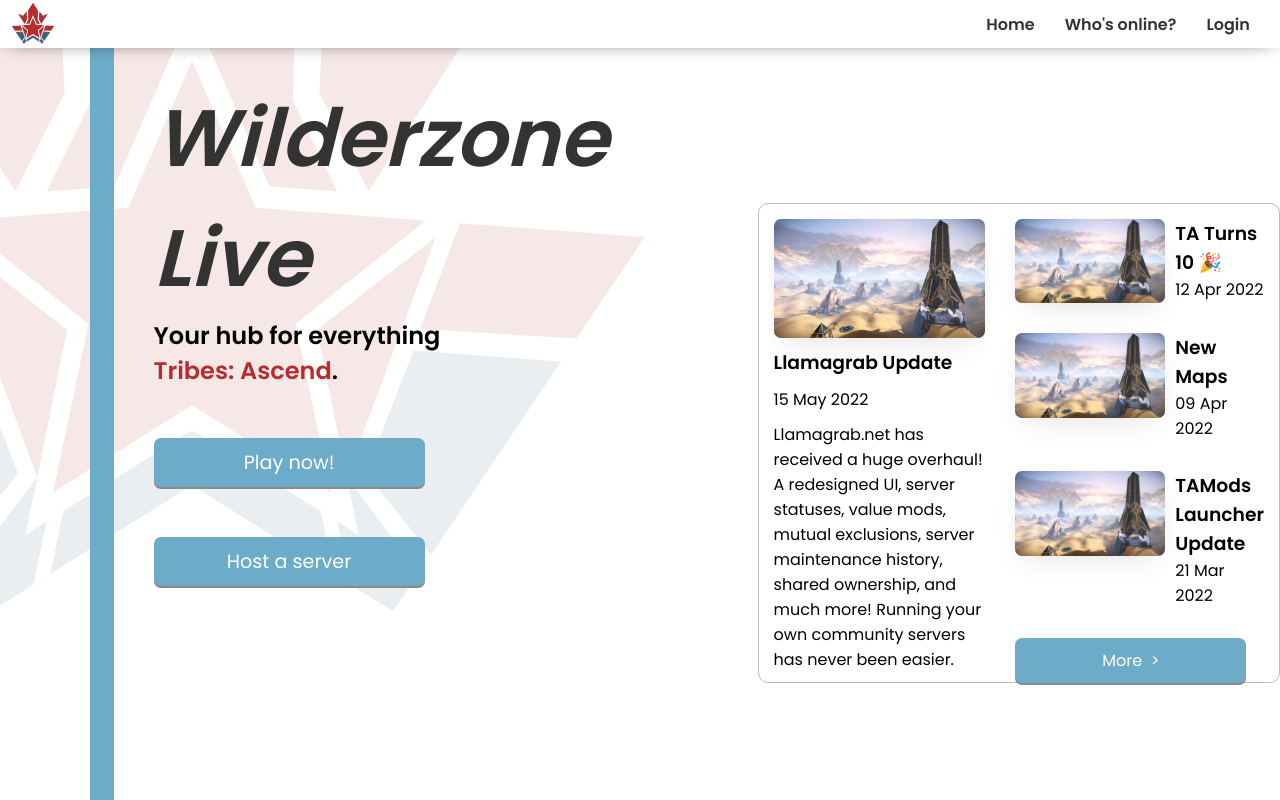
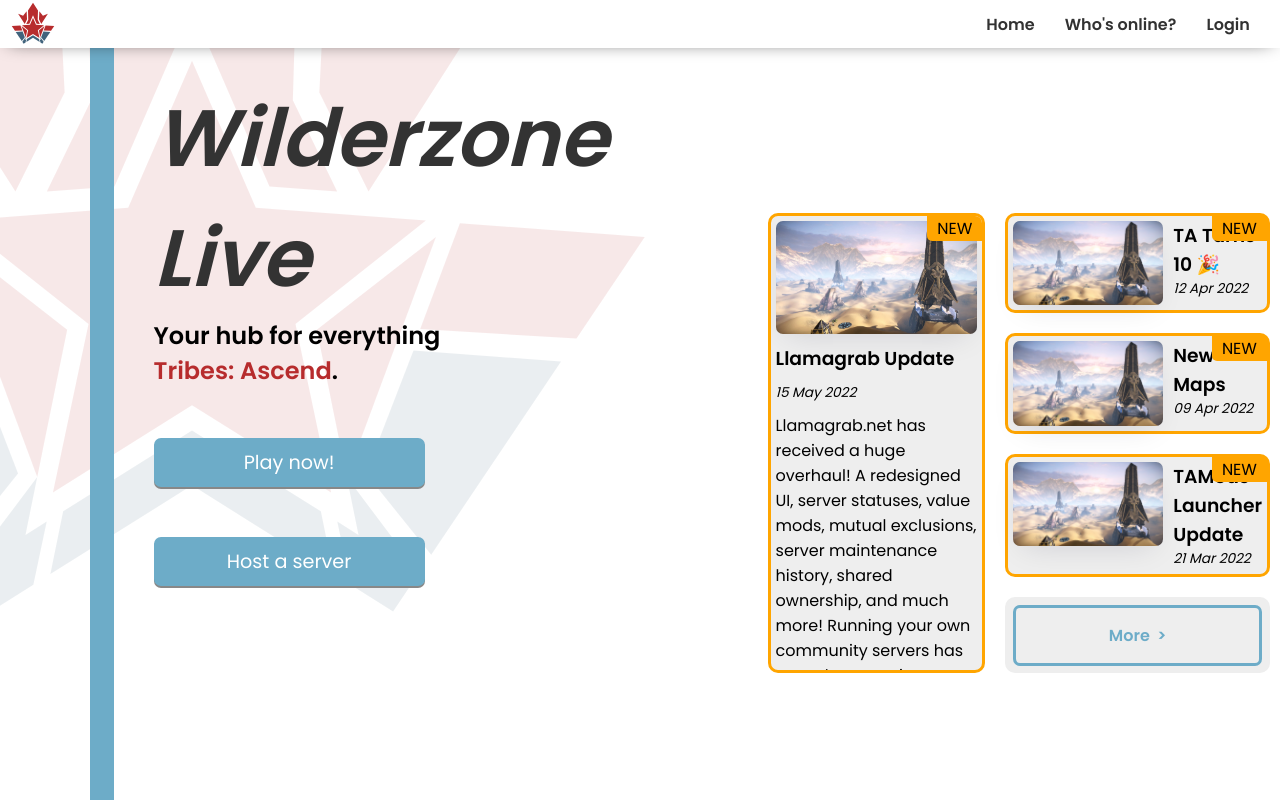
Before and after one commit to wilderzone/wilderzone-live, a Vue app: page / in a window 1280 px wide. Shown: the top 800 px of the page. Built offline with nearby package versions, Linux system fonts and the light colour scheme; a web font is replaced by a local one.

Commit message:
Keep track of news items that have been read

```diff
--- a/public/data/news.json
+++ b/public/data/news.json
@@ -1,5 +1,6 @@
 [
 	{
+		"id": "ICWORODF",
 		"title": "Llamagrab Update",
 		"date": "15 May 2022",
 		"desc": "Llamagrab.net has received a huge overhaul! A redesigned UI, server statuses, value mods, mutual exclusions, server maintenance history, shared ownership, and much more! Running your own community servers has never been easier.",
@@ -7,6 +8,7 @@
 		"link": "https://llamagrab.net/"
 	},
 	{
+		"id": "EKPADJBP",
 		"title": "TA Turns 10 🎉",
 		"date": "12 Apr 2022",
 		"desc": "Happy 10th birthday to TA! And a personal thanks from me to everyone in the community for keeping this game alive for so long 😊. The amount of effort that everyone has put into not just maintaining the game but making new content for it is staggering. You are all amazing ❤️",
@@ -14,6 +16,7 @@
 		"link": ""
 	},
 	{
+		"id": "OBBIWXPP",
 		"title": "New Maps",
 		"date": "09 Apr 2022",
 		"desc": "A huge pack of new community maps by Dodge and Evil have been added to TAMods! This includes 4 CTF maps: Acheron, Deserted Valley, Phlegathon, and Styx, as well as 1 arena map: Elysian Battleground.",
@@ -21,6 +24,7 @@
 		"link": "https://www.dodgesdomain.com/docs/custommaps/trarena-elysian-battleground"
 	},
 	{
+		"id": "RNDHTXOP",
 		"title": "TAMods Launcher Update",
 		"date": "21 Mar 2022",
 		"desc": "Launcher version 2.1.1 is out and brings with it improved download speed, various community map updates, and a new CTF map, Fracture, by Evil.",
@@ -28,6 +32,7 @@
 		"link": "https://github.com/mcoot/TribesLauncherSharp/releases/tag/2.1.1"
 	},
 	{
+		"id": "NUJWNJLZ",
 		"title": "Best of 2021",
 		"date": "21 Dec 2021",
 		"desc": "Karu's Best of 2021 montage is out! Huge thanks to everyone in the community who helped make this an amazing year <3",
@@ -35,6 +40,7 @@
 		"link": "https://www.youtube.com/watch?v=Mkao53jc4ys"
 	},
 	{
+		"id": "ZUEAVBZR",
 		"title": "Monday Night Blitz",
 		"date": "03 Oct 2021",
 		"desc": "The TA Community Hub is bringing back Monday night blitz! 9pm-Midnight EST, Pubstyle. Come hang out in the Community Hub Discord server if you wanna chat or organise teams. See the link below for more info.",
@@ -42,6 +48,7 @@
 		"link": "https://www.reddit.com/r/Tribes/comments/qlb40h/bringing_back_monday_night_blitz_9pm_est/"
 	},
 	{
+		"id": "JUWDPXUV",
 		"title": "NA PUGs Every Sunday",
 		"date": "22 Sep 2021",
 		"desc": "The TA Community Hub is now running North American Pick-up Games from 9pm EDT every Sunday. These are competitive 7v7 CTF matches with all weapons enabled and no heavy limit. See the link below for more info.",
@@ -49,6 +56,7 @@
 		"link": "https://www.reddit.com/r/Tribes/comments/pt59a3/tribes_ascend_na_pugs/"
 	},
 	{
+		"id": "IIELZDGX",
 		"title": "TACH Purchases Wilderzone.org",
 		"date": "13 Sep 2021",
 		"desc": "Remember wilderzone.org? Well the Tribes Ascend Community Hub has just bought the 'wilderzone.org' domain name! Plans to restore the original website are in the works.",
@@ -56,6 +64,7 @@
 		"link": "https://wilderzone.org/"
 	},
 	{
+		"id": "SLQNVKTE",
 		"title": "Best of 2021 Submissions Still Open",
 		"date": "30 Aug 2021",
 		"desc": "Karu is making another Best of Year montage! Send in your clips ASAP if you'd like to be featured.",
@@ -63,6 +72,7 @@
 		"link": "https://www.youtube.com/watch?v=A-crWSKyJI8"
 	},
 	{
+		"id": "MFULDYOW",
 		"title": "New Wilderzone Live Website",
 		"date": "21 Aug 2021",
 		"desc": "Phew! A fresh new look with a much better purpose. Welcome to the new and improved Wilderzone Live. Thanks to everyone for your patience :)",
@@ -70,6 +80,7 @@
 		"link": "https://wilderzone.live/"
 	},
 	{
+		"id": "GSGQHGRH",
 		"title": "Wilderzone Servers Portal",
 		"date": "16 Aug 2021",
 		"desc": "This project has been in the works for a long time, and now it's finally here. Introducing Wilderzone Servers - allowing you to easily check who's online and what servers are active.",
@@ -77,6 +88,7 @@
 		"link": "https://servers.wilderzone.live/"
 	},
 	{
+		"id": "XKQJMGQX",
 		"title": "UAE Phoenix Tournament Postponed",
 		"date": "09 July 2021",
 		"desc": "Unfortunately, the UAE Summer Phoenix tournament has been postponed while organizers respond to feedback from the community. Thanks to everyone for being supportive. An update will be posted when the tournament series returns.",
@@ -84,6 +96,7 @@
 		"link": ""
 	},
 	{
+		"id": "UXKUUWNE",
 		"title": "UAE Ascension Tournament Results",
 		"date": "05 July 2021",
 		"desc": "With the completion of the first tournament in the UAE Alpha Circuit, the results are now live!",
@@ -91,6 +104,7 @@
 		"link": "https://tournaments.wilderzone.live/"
 	},
 	{
+		"id": "OCRCGEFU",
 		"title": "Launcher Update",
 		"date": "28 May 2021",
 		"desc": "The TA Mods team has been hard at work, and this Friday they released TLS version 2.0.0! This version now includes a built-in package downloader for downloading new maps and assets.",
--- a/src/components/NewsCarousel.vue
+++ b/src/components/NewsCarousel.vue
@@ -3,6 +3,7 @@
 import SimpleButton from '@/components/SimpleButton.vue';
 
 interface NewsItem {
+	id: string;
 	title: string;
 	date: string;
 	desc: string;
@@ -17,7 +18,8 @@
 	},
 	data() {
 		return {
-			newsList: [] as NewsItem[]
+			newsList: [] as NewsItem[],
+			read: [] as string[]
 		};
 	},
 	methods: {
@@ -25,10 +27,30 @@
 			const response = await fetch('data/news.json');
 			const data: NewsItem[] = await response.json();
 			return data;
+		},
+		loadReadList(): void {
+			const storedList = window.localStorage.getItem('newsReadList');
+			if (storedList) {
+				this.read = JSON.parse(storedList);
+			}
+		},
+		saveReadList(list?: string[]): void {
+			console.log('save');
+			window.localStorage.setItem(
+				'newsReadList',
+				JSON.stringify(list ?? this.read)
+			);
+		},
+		updateReadList(id: string): void {
+			if (!this.read.includes(id)) {
+				this.read.push(id);
+			}
+			this.saveReadList();
 		}
 	},
 	async mounted(): Promise<void> {
 		this.newsList = await this.fetchNewsData();
+		this.loadReadList();
 	}
 });
 </script>
@@ -40,17 +62,22 @@
 				v-for="[index, news] in Object.entries(newsList)"
 				:key="index"
 			>
-				<li v-if="parseInt(index) < 4" class="tile">
+				<li
+					v-if="parseInt(index) < 4"
+					class="tile"
+					:class="{ unread: !read.includes(news.id) }"
+					@mouseenter="updateReadList(news.id)"
+				>
 					<img src="@/assets/images/maps/bella_omega-1.webp" alt="" />
 					<div>
-						<h3>{{ news.title }}</h3>
+						<h3 :title="news.title">{{ news.title }}</h3>
 						<time>{{ news.date }}</time>
 						<p>{{ news.desc }}</p>
 					</div>
 				</li>
 			</template>
-			<li class="tile">
-				<SimpleButton>More&nbsp;&nbsp;></SimpleButton>
+			<li class="tile" style="padding-bottom: 10px">
+				<SimpleButton fill>More&nbsp;&nbsp;></SimpleButton>
 			</li>
 		</ol>
 	</div>
@@ -70,7 +97,6 @@
 		grid-row-gap: 20px;
 		height: 60vh;
 		padding: 10px;
-		border: 1px solid #0004;
 		border-radius: 10px;
 	}
 
@@ -82,6 +108,10 @@
 		align-items: flex-start;
 		gap: 10px;
 		padding: 5px;
+		background-color: #eee;
+		border: 3px solid transparent;
+		border-radius: 10px;
+		transition: 0.2s ease border;
 
 		&:first-child {
 			grid-area: 1 / 1 / 5 / 2;
@@ -118,6 +148,26 @@
 			grid-area: 4 / 2 / 5 / 3;
 		}
 
+		&.unread {
+			border-color: orange;
+
+			&::after {
+				content: 'New';
+				position: absolute;
+				top: 0px;
+				right: 0px;
+				display: flex;
+				justify-content: center;
+				align-items: center;
+				padding: 0px 1ch;
+				text-transform: uppercase;
+				background-color: orange;
+				border-radius: 0px 0px 0px 5px;
+				user-select: none;
+				pointer-events: none;
+			}
+		}
+
 		img {
 			width: 150px;
 			border-radius: 7px;
@@ -134,6 +184,11 @@
 		p {
 			display: none;
 		}
+
+		time {
+			font-size: 0.85em;
+			font-style: italic;
+		}
 	}
 }
 </style>
```
